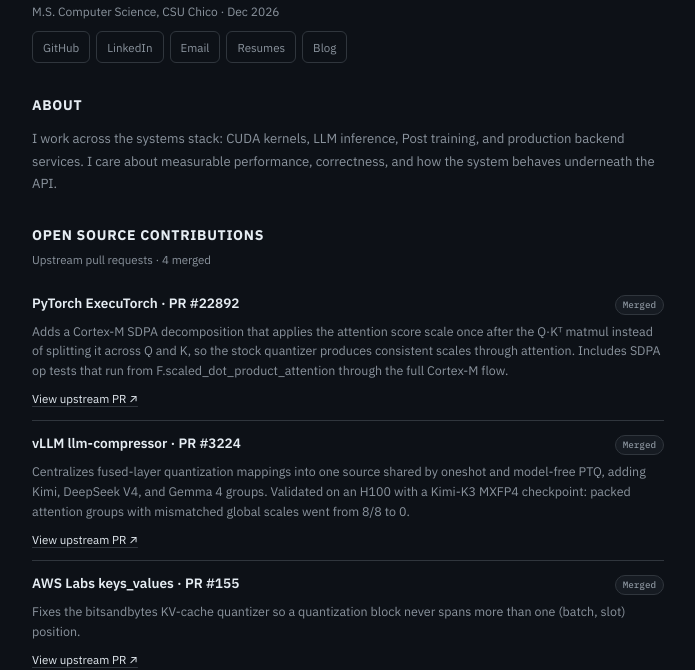
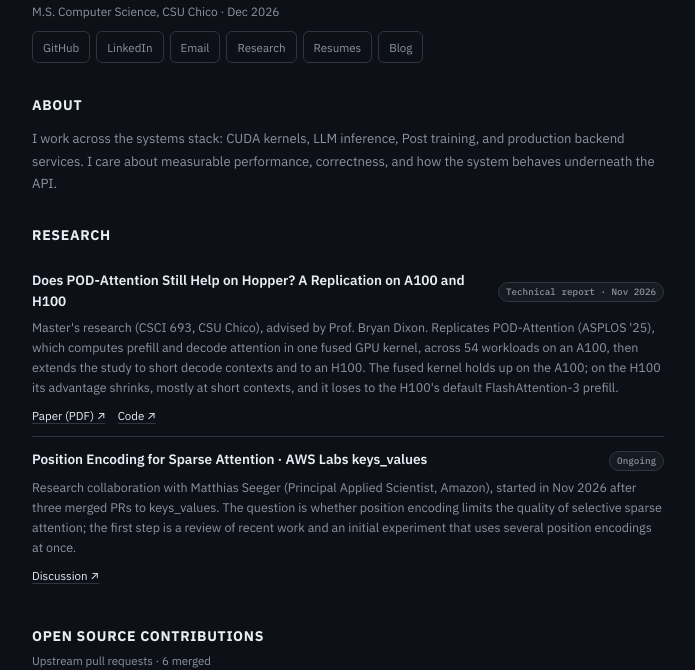
Before and after one commit to amacharla15/currentportfolio, a plain HTML site: page index.html in a window 1280 px wide. Shown: the part 133-803 px from the top of the page, without its empty margins (292-987 px from the left). Drawn offline with Linux system fonts and the light colour scheme; a script that the page names is missing.

Commit message:
Restore portfolio with research section

```diff
--- a/index.html
+++ b/index.html
@@ -226,6 +226,7 @@
         <a href="https://github.com/amacharla15" target="_blank" rel="noreferrer">GitHub</a>
         <a href="https://www.linkedin.com/in/akshith-macharla-/" target="_blank" rel="noreferrer">LinkedIn</a>
         <a href="mailto:amacharla@csuchico.edu">Email</a>
+        <a href="#research">Research</a>
         <a href="#resumes">Resumes</a>
         <a href="/blog/">Blog</a>
       </div>
@@ -237,9 +238,27 @@
     <p class="section-text">I work across the systems stack: CUDA kernels, LLM inference, Post training, and production backend services. I care about measurable performance, correctness, and how the system behaves underneath the API.</p>
   </section>
 
+<section class="section" id="research">
+  <h2 class="section-title">Research</h2>
+
+  <div class="oss-item">
+    <div class="oss-name"><a href="papers/pod-attention-a100-h100.pdf" target="_blank" rel="noreferrer">Does POD-Attention Still Help on Hopper? A Replication on A100 and H100</a></div>
+    <div class="oss-meta"><span class="status">Technical report · Nov 2026</span></div>
+    <div class="oss-desc">Master's research (CSCI 693, CSU Chico), advised by Prof. Bryan Dixon. Replicates POD-Attention (ASPLOS '25), which computes prefill and decode attention in one fused GPU kernel, across 54 workloads on an A100, then extends the study to short decode contexts and to an H100. The fused kernel holds up on the A100; on the H100 its advantage shrinks, mostly at short contexts, and it loses to the H100's default FlashAttention-3 prefill.</div>
+    <div class="oss-links"><a href="papers/pod-attention-a100-h100.pdf" target="_blank" rel="noreferrer">Paper (PDF) ↗</a><a href="https://github.com/amacharla15/pod-attention-llm-inference" target="_blank" rel="noreferrer">Code ↗</a></div>
+  </div>
+
+  <div class="oss-item">
+    <div class="oss-name"><a href="https://github.com/awslabs/keys_values" target="_blank" rel="noreferrer">Position Encoding for Sparse Attention · AWS Labs keys_values</a></div>
+    <div class="oss-meta"><span class="status">Ongoing</span></div>
+    <div class="oss-desc">Research collaboration with Matthias Seeger (Principal Applied Scientist, Amazon), started in Nov 2026 after three merged PRs to keys_values. The question is whether position encoding limits the quality of selective sparse attention; the first step is a review of recent work and an initial experiment that uses several position encodings at once.</div>
+    <div class="oss-links"><a href="https://github.com/awslabs/keys_values/issues/169" target="_blank" rel="noreferrer">Discussion ↗</a></div>
+  </div>
+</section>
+
 <section class="section" id="open-source">
   <h2 class="section-title">Open Source Contributions</h2>
-  <p class="section-note">Upstream pull requests · 4 merged</p>
+  <p class="section-note">Upstream pull requests · 6 merged</p>
 
   <div class="oss-item">
     <div class="oss-name"><a href="https://github.com/pytorch/executorch/pull/22892" target="_blank" rel="noreferrer">PyTorch ExecuTorch · PR #22892</a></div>
```
